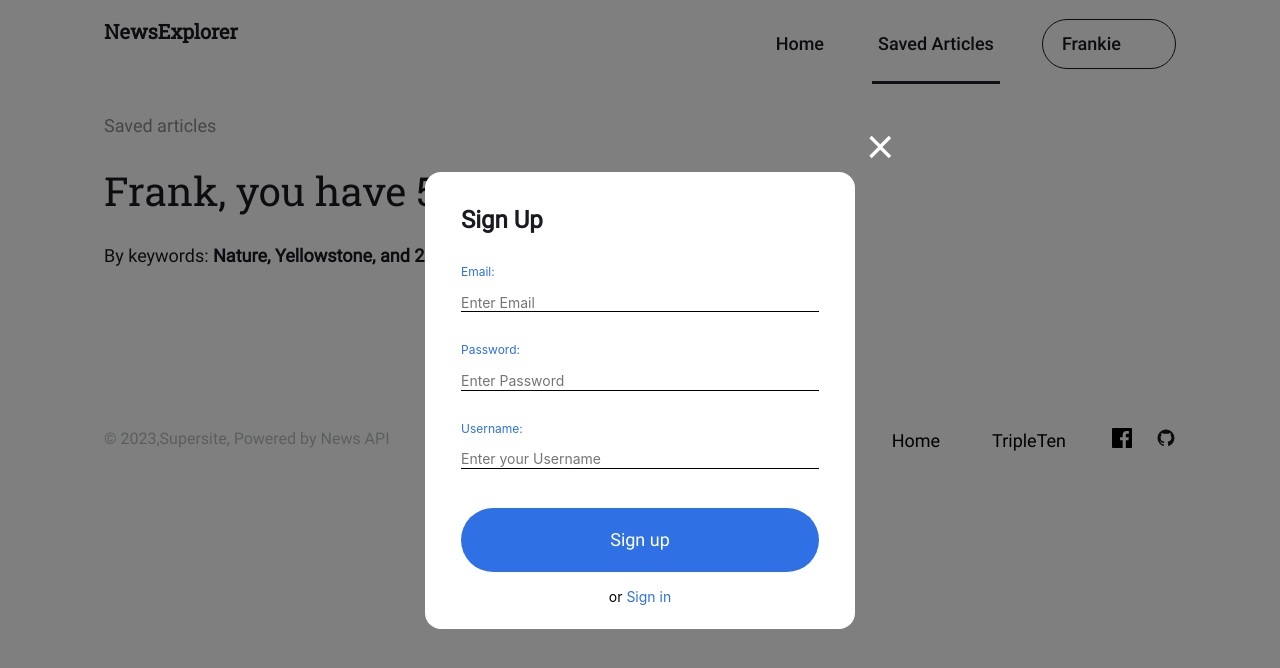
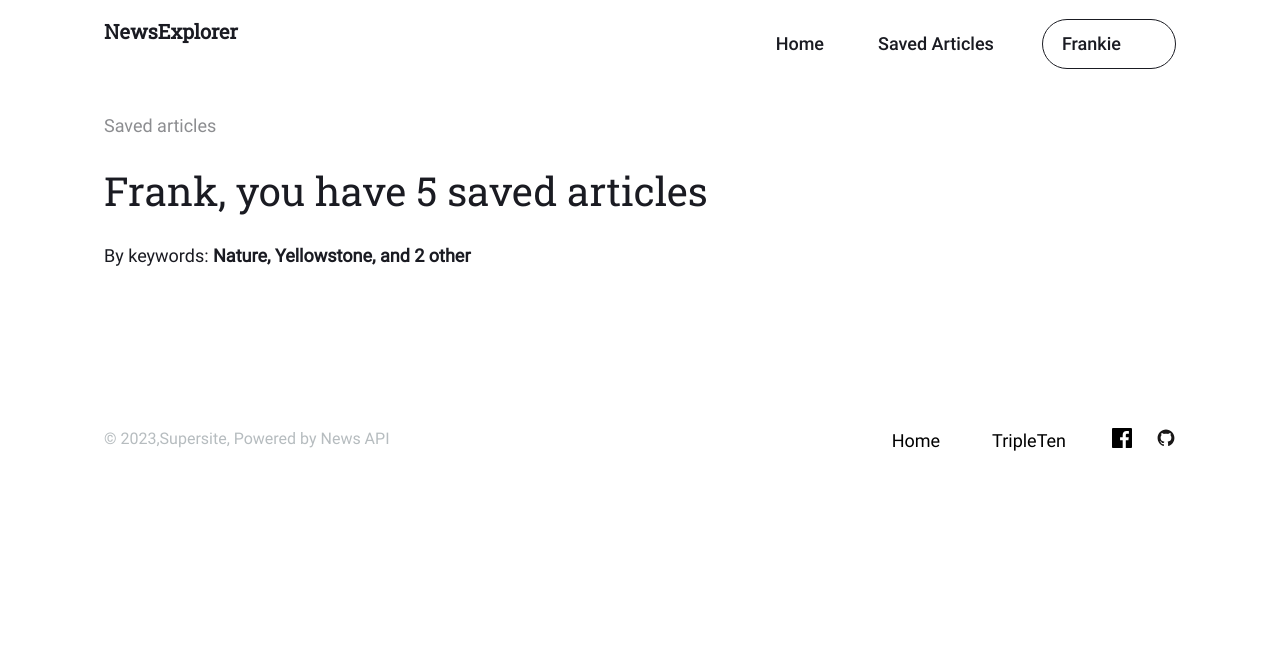
Before and after one commit to frankieag10/news-explorer-frontend, a React (Create React App) app: page / in a window 1280 px wide. Shown: the top 668 px of the page. Built offline with nearby package versions, Linux system fonts and the light colour scheme.

Commit message:
sprint 16 updates

```diff
--- a/src/components/App/App.js
+++ b/src/components/App/App.js
@@ -5,7 +5,9 @@ import Footer from "../Footer/Footer.js";
 import "./App.css";
 import SavedNewsHeader from "../SavedNewsHeader/SavedNewsHeader";
 import SignupModal from "../SignupModal/SignupModal.js";
+import SigninModal from "../SigninModal/SigninModal.js";
 import SavedNews from "../SavedNews/SavedNews";
+import SuccessModal from "../SuccessModal/SuccessModal";
 import { Route, Routes, Navigate, useHistory, Switch } from "react-router-dom";
 import { useLocation } from "react-router-dom";
 
@@ -13,21 +15,35 @@ function App() {
   const [isLoggedIn, setIsLoggedIn] = useState(true);
   const [activeModal, setActiveModal] = useState("");
 
+  const handleOpenModal = (modal) => {
+    setActiveModal(modal);
+  };
+
   const handleCloseModal = () => {
     setActiveModal("");
   };
 
+  const handleSignupClick = () => {
+    setActiveModal("signup");
+  };
+
+  const handleSigninModal = () => handleOpenModal("signin");
+
+  const handleSignupModal = () => handleOpenModal("signup");
+
   return (
     <div className="App">
-      {!isLoggedIn ? <Header /> : <SavedNewsHeader />}
+      {!isLoggedIn ? <Header isLoggedIn={isLoggedIn} /> : <SavedNewsHeader isLoggedIn={isLoggedIn} />}
       <Main />
       <Footer />
+      {activeModal === "signup" && (
         <SignupModal
           isOpen={activeModal === "signup"}
           onClose={handleCloseModal}
           name="signup"
           buttonText="Signup"
         />
+      )}
     </div>
   );
 }
--- a/src/components/Header/Header.js
+++ b/src/components/Header/Header.js
@@ -5,10 +5,10 @@ import SearchBar from "../SearchBar/SearchBar";
 import Loading from "../Loading/Loading";
 import Preloader from "../Preloader/Preloader";
 
-function Header() {
+function Header({ isLoggedIn }) {
   return (
     <div className="header">
-      <NavigationBar />
+      <NavigationBar isLoggedIn={isLoggedIn} />
       <SearchBar />
       <Loading />
     </div>
--- a/src/components/ModalWithForm/ModalWithForm.css
+++ b/src/components/ModalWithForm/ModalWithForm.css
@@ -133,6 +133,7 @@
   font-size: 18px;
   font-weight: 400;
   line-height: 1.2;
+  border: none;
 }
 
 @media screen and (min-width: 768px) and (max-width: 1023px) {
--- a/src/components/NavigationBar/NavigationBar.css
+++ b/src/components/NavigationBar/NavigationBar.css
@@ -48,7 +48,7 @@
   content: "";
   width: 100%;
   height: 3px;
-  border-bottom: 3px solid var(--main-primary, #1a1b22);
+  border-bottom: 3px solid #fff;
   position: absolute;
   bottom: -14.9px;
   right: 0;
@@ -58,7 +58,7 @@
   content: "";
   width: 100%;
   height: 3px;
-  border-bottom: 3px solid var(--main-primary, #212228);
+  border-bottom: 3px solid #fff;
   position: absolute;
   bottom: -14.9px;
   right: 0;
```
Lines whose indentation alone changed are shown as unchanged.
